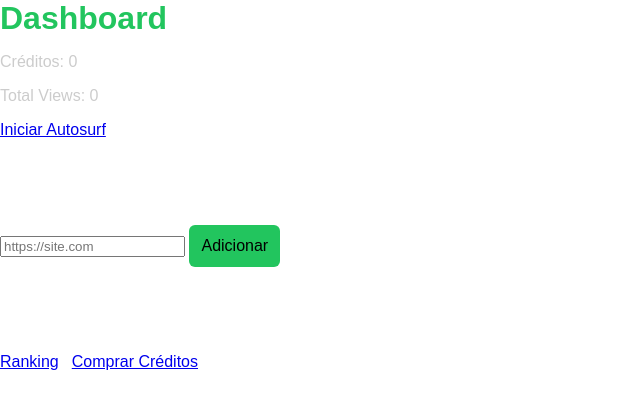
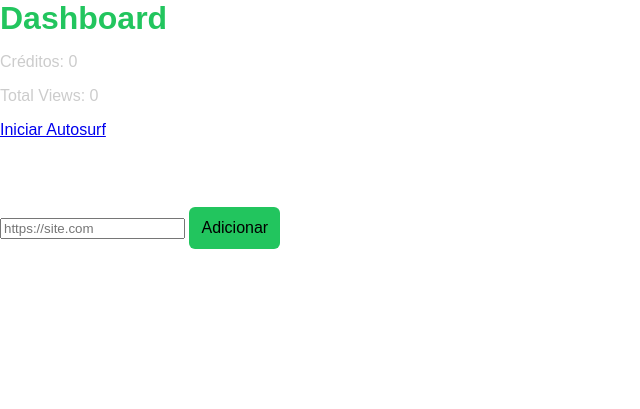
Before and after one commit to wagnermarzzo/traffic-exchange, a Flask app: page /dashboard in a window 1280 px wide. Shown: the top 409 px of the page, without its empty margins (0-640 px from the left). Run offline with Flask 3, Linux system fonts and the light colour scheme; the visitor is signed in with stand-in values (Sample User, id 1); data comes from the database, SQL or seed files in the repository; data that the repository does not hold is empty.

Commit message:
Improve dashboard structure and site listing
Refactor dashboard layout and update site display.

```diff
--- a/templates/dashboard.html
+++ b/templates/dashboard.html
@@ -2,41 +2,25 @@
 
 <h1>Dashboard</h1>
 
-<div class="card">
-
 <p>Créditos: {{credits}}</p>
 <p>Total Views: {{views}}</p>
 
-</div>
-
 <a href="/surf">Iniciar Autosurf</a>
 
-<br><br>
+<h2>Adicionar site</h2>
 
-<h2>Adicionar Site</h2>
+<form action="/addsite" method="post">
 
-<form method="post" action="/addsite">
-
-<input name="url" placeholder="https://site.com">
+<input name="url" placeholder="https://site.com" required>
 
 <button>Adicionar</button>
 
 </form>
 
-<h2>Seus Sites</h2>
+<h2>Seus sites</h2>
 
 {% for site in sites %}
 
-<div class="card">
-
-<p>{{site[2]}}</p>
-<p>Views: {{site[3]}}</p>
-
-</div>
+<p>{{site["url"]}} | Views: {{site["views"]}}</p>
 
 {% endfor %}
-
-<br>
-
-<a href="/ranking">Ranking</a> |
-<a href="/buy">Comprar Créditos</a>
```
